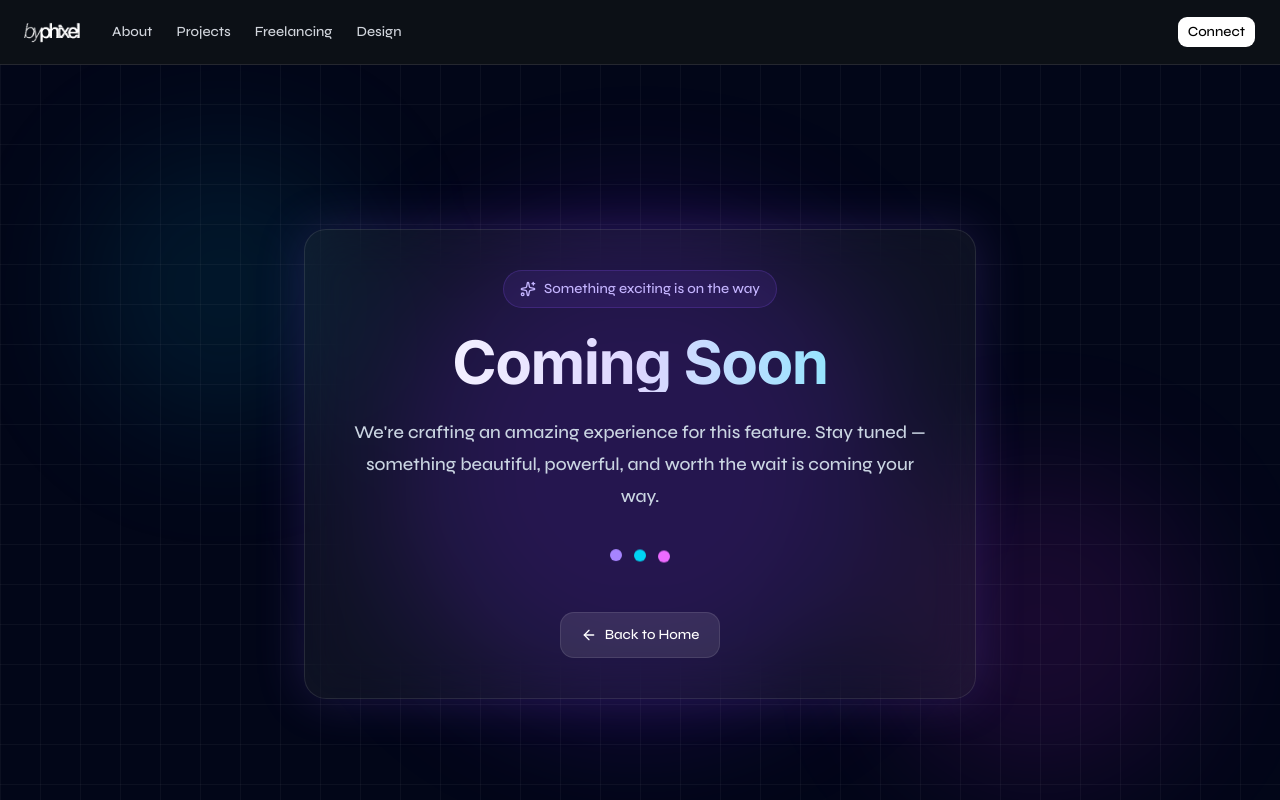
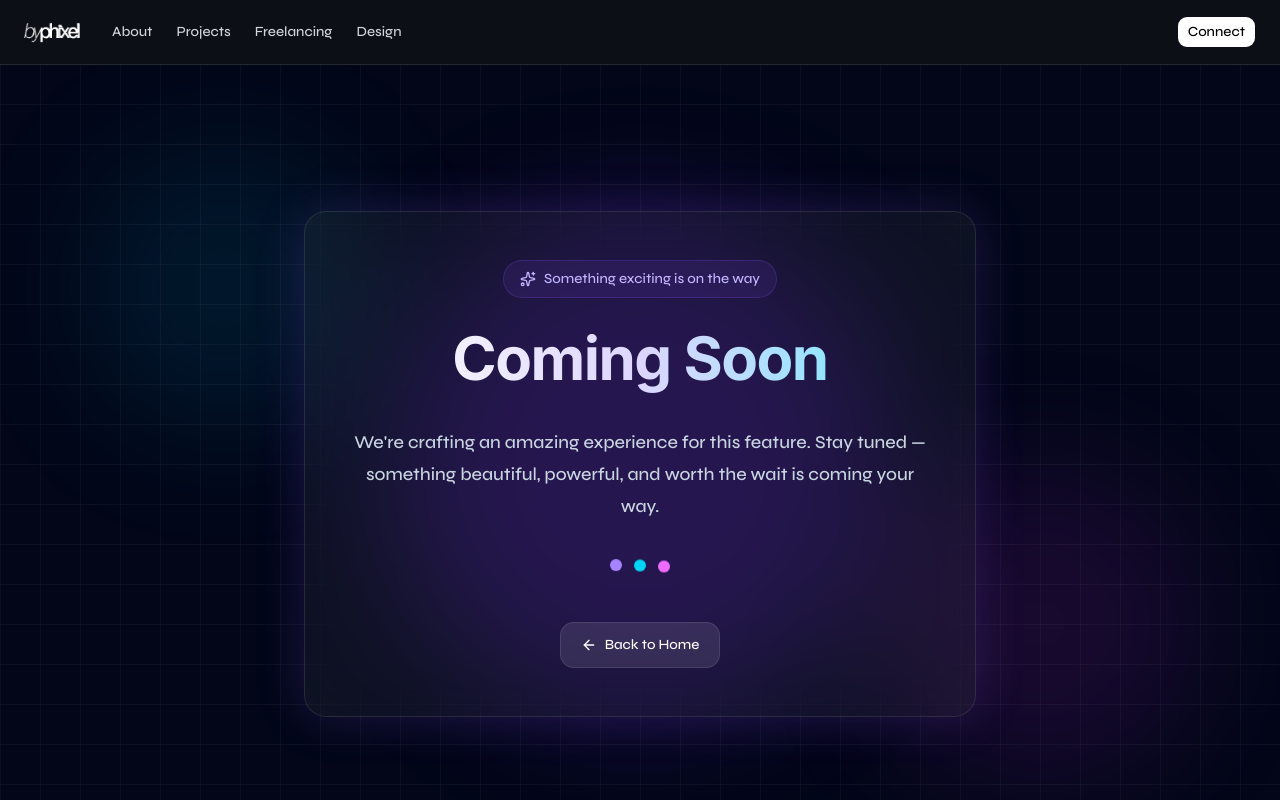
Before and after one commit to uixPhuke/portfolio, a Next.js app: page /gpt in a window 1280 px wide. Shown: the top 800 px of the page. Built offline with nearby package versions, Linux system fonts and the light colour scheme.

Commit message:
fix: adjust layout and spacing in TryGetPage component for improved design

```diff
--- a/app/gpt/page.tsx
+++ b/app/gpt/page.tsx
@@ -4,11 +4,11 @@ import { ArrowLeft, Sparkles } from "lucide-react";
 
 export default function TryGetPage() {
   return (
-    <main className="relative flex min-h-screen items-center justify-center overflow-hidden bg-slate-950 px-6 py-12">
+    <main className="relative flex min-h-screen items-center justify-center bg-slate-950 px-6 py-12 overflow-x-hidden">
       {/* Background Effects */}
       <div className="absolute inset-0">
         <div className="absolute left-1/2 top-1/2 h-[500px] w-[500px] -translate-x-1/2 -translate-y-1/2 rounded-full bg-violet-600/20 blur-3xl" />
-        <div className="absolute top-20 left-20 h-72 w-72 rounded-full bg-cyan-500/10 blur-3xl" />
+        <div className="absolute left-20 top-20 h-72 w-72 rounded-full bg-cyan-500/10 blur-3xl" />
         <div className="absolute bottom-20 right-20 h-80 w-80 rounded-full bg-fuchsia-500/10 blur-3xl" />
       </div>
 
@@ -17,7 +17,7 @@ export default function TryGetPage() {
 
       {/* Content */}
       <div className="relative z-10 w-full max-w-2xl">
-        <div className="rounded-3xl border border-white/10 bg-white/5 p-10 text-center backdrop-blur-xl shadow-[0_0_50px_rgba(139,92,246,0.2)]">
+        <div className="rounded-3xl border border-white/10 bg-white/5 px-10 py-12 text-center backdrop-blur-xl shadow-[0_0_50px_rgba(139,92,246,0.2)]">
           {/* Badge */}
           <div className="mb-6 inline-flex items-center gap-2 rounded-full border border-violet-500/20 bg-violet-500/10 px-4 py-2 text-sm font-medium text-violet-300">
             <Sparkles className="h-4 w-4" />
@@ -25,7 +25,7 @@ export default function TryGetPage() {
           </div>
 
           {/* Heading */}
-          <h1 className="bg-gradient-to-r from-white via-violet-200 to-cyan-300 bg-clip-text text-5xl font-extrabold tracking-tight text-transparent sm:text-6xl">
+          <h1 className="bg-gradient-to-r from-white via-violet-200 to-cyan-300 bg-clip-text pb-2 text-5xl font-extrabold leading-[1.2] tracking-tight text-transparent sm:text-6xl">
             Coming Soon
           </h1>
 
```
